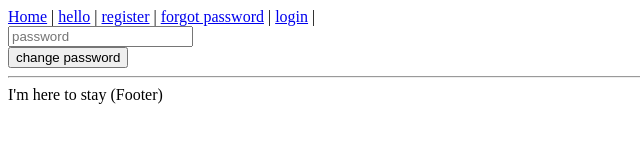
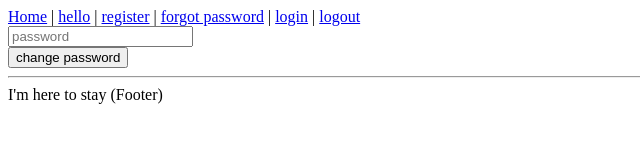
Before and after one commit to tjohnson1106/Next-Client-Interface, a Next.js app: page /change-password in a window 1280 px wide. Shown: the top 160 px of the page, without its empty margins (0-640 px from the left). Built offline with nearby package versions, Linux system fonts and the light colour scheme.

Commit message:
implemented redirect and created logout link

```diff
--- a/components/Layout.tsx
+++ b/components/Layout.tsx
@@ -38,6 +38,9 @@ const Layout: React.FunctionComponent<Props> = ({
           <a>login</a>
         </Link>{" "}
         |{" "}
+        <Link href="/logout">
+          <a>logout</a>
+        </Link>{" "}
       </nav>
     </header>
     {children}
--- a/pages/logout.tsx
+++ b/pages/logout.tsx
@@ -4,18 +4,19 @@ import Router from "next/router";
 
 import { ApolloContext } from "../interfaces/ApolloContext";
 import { logoutMutation } from "../graphql/user/mutations/logout";
+import redirect from "../lib/redirect";
 
 const Logout = () => {
   return null;
 };
 
-Logout.getInitialProps = async ({ apolloClient }: ApolloContext) => {
+Logout.getInitialProps = async ({ apolloClient, ...ctx }: ApolloContext) => {
   await apolloClient.mutate({
     mutation: logoutMutation
   });
   // Apollo store should be cleared after logout
   await apolloClient.resetStore();
-  Router.push("/login");
+  redirect(ctx, "/login");
   return {};
 };
 
```
